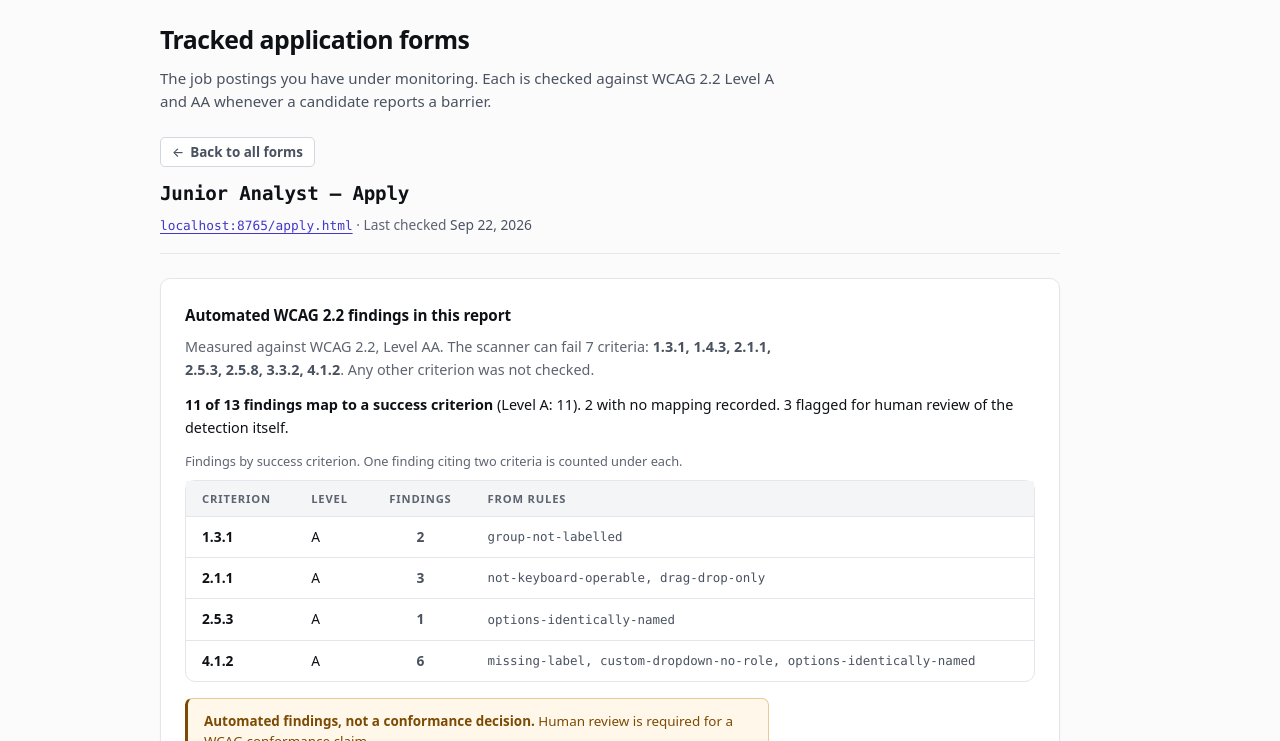
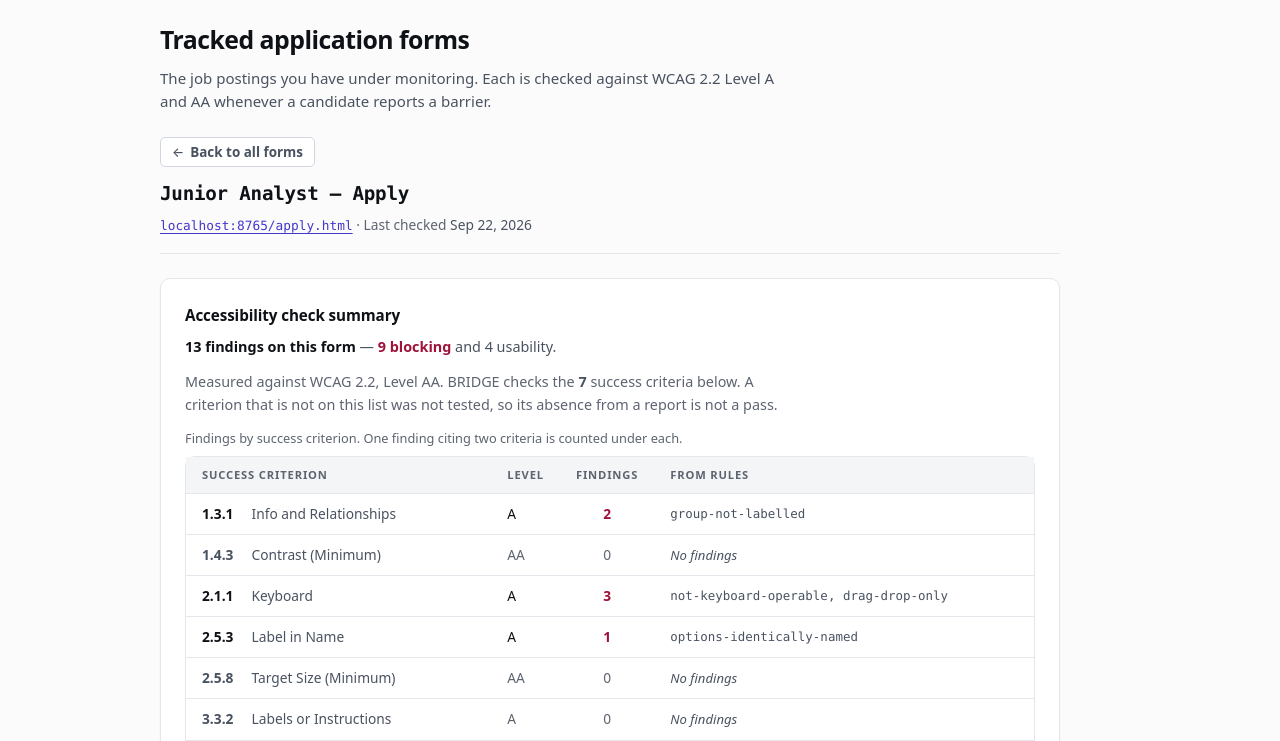
Before and after one commit to jaxwong/bridge, a website built with Vite: page dashboard/index.html in a window 1280 px wide. Both pictures are taken after a click on the button "Junior Analyst — Apply". Shown: the part 59-800 px from the top of the page. Built offline with nearby package versions, Linux system fonts and the light colour scheme.

Commit message:
Report summary shows how the form stands, not just what failed
"Automated WCAG 2.2 findings in this report" is now "Accessibility check
summary", and the section under it answers a different question.

It led with how many findings mapped to a criterion — a number about BRIDGE's
own bookkeeping, not about the form. It now leads with the finding count and
how many of them block somebody outright, which is what decides whether anyone
acts on it.

The criterion table listed only the four criteria with findings. It now lists
all seven the scanner reads, including the three with none, each with WCAG's
own name beside its number: "1.3.1 Info and Relationships" rather than "1.3.1".
An employer can see at a glance which guidelines their form touches and which
it does not.

That also turns the honesty caveat from a sentence into something visible. The
old copy said "the scanner can fail 7 criteria: 1.3.1, 1.4.3, …" in a run-on
list nobody reads. The table is that list, so what was looked at is on screen,
and anything absent from it was never tested. "No findings" is not "passes",
which is what the disclaimer under the table is still for.

Criterion names and levels are display data for a fixed public standard, held
in the dashboard because they say nothing about any rule — which criteria the
scanner checks remains the producer's to declare, and still arrives in
standard.checked. A criterion the producer starts checking before this table
knows it shows as its number alone rather than being dropped.

Not named "compliance check report": that word in an affirmative heading is the
claim this product must not make, and the page's own test fails the build on it.

dashboard typecheck 0, test 71/71, build 0, test:a11y 41/41 (was 38; three
assertions replaced with stronger ones, four added). extension e2e 219/219.

Co-Authored-By: Claude Opus 5 <noreply@anthropic.com>

```diff
--- a/dashboard/src/lib/wcag.ts
+++ b/dashboard/src/lib/wcag.ts
@@ -9,6 +9,25 @@
 // required for a WCAG conformance claim.
 
 import type { BarrierReport, ReportBarrier, WcagLevel } from './report.ts';
+
+/**
+ * The success criteria BRIDGE can report against, with WCAG's own titles and levels.
+ *
+ * Display data for a fixed public standard, not a judgement about any rule: which criteria
+ * the scanner checks is the producer's to say, and the report carries that list in
+ * `standard.checked`. This only puts a name and a level beside a number, because "1.3.1"
+ * on its own tells an employer nothing. A criterion the producer starts checking before
+ * this table knows it shows as its number alone rather than being dropped.
+ */
+export const CRITERIA: Record<string, { name: string; level: WcagLevel }> = {
+  '1.3.1': { name: 'Info and Relationships', level: 'A' },
+  '1.4.3': { name: 'Contrast (Minimum)', level: 'AA' },
+  '2.1.1': { name: 'Keyboard', level: 'A' },
+  '2.5.3': { name: 'Label in Name', level: 'A' },
+  '2.5.8': { name: 'Target Size (Minimum)', level: 'AA' },
+  '3.3.2': { name: 'Labels or Instructions', level: 'A' },
+  '4.1.2': { name: 'Name, Role, Value', level: 'A' },
+};
 
 export interface CriterionCount {
   criterion: string;
--- a/dashboard/src/main.ts
+++ b/dashboard/src/main.ts
@@ -6,7 +6,7 @@ import { compareLatest, countBySeverity } from './lib/compare.ts';
 import type { ComparedBarrier, Comparison } from './lib/compare.ts';
 import { groupByForm, parseReport } from './lib/report.ts';
 import type { BarrierReport, Form, Severity } from './lib/report.ts';
-import { findingsOf, summariseWcag } from './lib/wcag.ts';
+import { CRITERIA, findingsOf, summariseWcag } from './lib/wcag.ts';
 import { initTheme } from './lib/theme.ts';
 // DEMO STAND-IN. Nothing sends reports to this page yet, so it opens on one seeded report:
 // a real BRIDGE scan of the Acme Careers test form (extension/test/fixtures/acme/apply.html),
@@ -173,57 +173,77 @@ function barrierItem(b: ComparedBarrier): HTMLElement {
 }
 
 /**
- * Findings in the newest scan, counted by WCAG level and by success criterion. Counts only
- * — it says nothing about whether the form conforms, which no automated tool can decide.
+ * How the form stands against the guidelines BRIDGE checks.
+ *
+ * Every criterion the scanner reads is listed, not only the ones with findings. A table of
+ * four failing numbers answered "what did you find"; it did not answer "how does my form
+ * do", and it left the seven-criteria caveat as a run-on sentence nobody reads. Listing all
+ * of them makes the limit of the check visible instead of stated: what is on this table is
+ * what was looked at, and anything absent from it was never tested.
+ *
+ * "No findings" is not "passes", which is what the disclaimer below the table is for.
  */
 function wcagSummarySection(newest: BarrierReport): HTMLElement {
-  const s = summariseWcag(findingsOf(newest));
+  const findings = findingsOf(newest);
+  const s = summariseWcag(findings);
   const section = el('section', { class: 'wcag-summary' }, [
-    el('h3', { text: 'Automated WCAG 2.2 findings in this report' }),
+    el('h3', { text: 'Accessibility check summary' }),
   ]);
-
-  // The producer says which criteria it can fail. Naming them is what stops "no finding"
-  // from reading as "passed": every other criterion was simply never tested.
-  if (newest.standard) {
-    const { name, version, level, checked } = newest.standard;
-    section.append(el('p', { class: 'wcag-checked' }, [
-      `Measured against ${name} ${version}, Level ${level}. The scanner can fail ${checked.length} criteria: `,
-      el('span', { text: checked.join(', ') }),
-      '. Any other criterion was not checked.',
-    ]));
-  }
 
   if (s.total === 0) {
     section.append(el('p', { class: 'empty', text: 'This report found no barriers, so there is nothing to map.' }));
     return section;
   }
 
-  const levels = s.byLevel.length
-    ? s.byLevel.map((l) => `Level ${l.level}: ${l.count}`).join(' · ')
-    : 'none mapped';
-  section.append(el('p', {}, [
-    el('strong', { text: `${s.mapped} of ${s.total} findings map to a success criterion` }),
-    ` (${levels}). ${s.unmapped} with no mapping recorded.`,
-    s.reviewRequired ? ` ${s.reviewRequired} flagged for human review of the detection itself.` : '',
+  const blocking = findings.filter((b) => b.severity === 'blocking').length;
+  const usability = findings.filter((b) => b.severity === 'usability').length;
+  section.append(el('p', { class: 'summary-lead' }, [
+    el('strong', { text: `${s.total} ${s.total === 1 ? 'finding' : 'findings'} on this form` }),
+    ' — ',
+    el('strong', { class: 'lead-blocking', text: `${blocking} blocking` }),
+    ` and ${usability} usability.`,
   ]));
 
-  if (s.byCriterion.length) {
+  // The producer says which criteria it can fail. Naming them all is what stops "no
+  // finding" from reading as "passed": every other criterion was simply never tested.
+  const checked = newest.standard?.checked ?? s.byCriterion.map((c) => c.criterion);
+  if (newest.standard) {
+    const { name, version, level } = newest.standard;
+    section.append(el('p', { class: 'wcag-checked' }, [
+      `Measured against ${name} ${version}, Level ${level}. BRIDGE checks the `,
+      el('span', { text: String(checked.length) }),
+      ' success criteria below. A criterion that is not on this list was not tested, so its absence from a report is not a pass.',
+    ]));
+  }
+
+  const found = new Map(s.byCriterion.map((c) => [c.criterion, c]));
   section.append(el('table', { class: 'wcag-table' }, [
     el('caption', { text: 'Findings by success criterion. One finding citing two criteria is counted under each.' }),
     el('thead', {}, [el('tr', {}, [
-        el('th', { scope: 'col', text: 'Criterion' }),
+      el('th', { scope: 'col', text: 'Success criterion' }),
       el('th', { scope: 'col', text: 'Level' }),
       el('th', { scope: 'col', text: 'Findings' }),
       el('th', { scope: 'col', text: 'From rules' }),
     ])]),
-      el('tbody', {}, s.byCriterion.map((c) => el('tr', {}, [
-        el('th', { scope: 'row', text: c.criterion }),
-        el('td', { text: c.level }),
-        el('td', { class: 'count', text: String(c.count) }),
-        el('td', { text: c.rules.join(', ') }),
-      ]))),
+    el('tbody', {}, checked.map((id) => {
+      const hit = found.get(id);
+      const meta = CRITERIA[id];
+      return el('tr', { class: hit ? 'crit crit--hit' : 'crit crit--clear' }, [
+        el('th', { scope: 'row' }, [
+          el('span', { class: 'crit__id', text: id }),
+          ...(meta ? [el('span', { class: 'crit__name', text: meta.name })] : []),
+        ]),
+        el('td', { text: meta?.level ?? hit?.level ?? '' }),
+        el('td', { class: 'count', text: hit ? String(hit.count) : '0' }),
+        el('td', hit ? {} : { class: 'crit__none' }, [hit ? hit.rules.join(', ') : 'No findings']),
+      ]);
+    })),
   ]));
-  }
+
+  const tail: string[] = [];
+  if (s.unmapped) tail.push(`${s.unmapped} ${s.unmapped === 1 ? 'finding is' : 'findings are'} not mapped to a criterion`);
+  if (s.reviewRequired) tail.push(`${s.reviewRequired} need a person to confirm the detection`);
+  if (tail.length) section.append(el('p', { class: 'wcag-tail', text: `${tail.join('. ')}.` }));
 
   section.append(el('p', { class: 'disclaimer', role: 'note' }, [
     el('strong', { text: 'Automated findings, not a conformance decision. ' }),
--- a/dashboard/src/style.css
+++ b/dashboard/src/style.css
@@ -719,7 +719,36 @@ ul.barriers { list-style: none; margin: 0; padding: 0; display: grid; gap: var(-
 .wcag-summary > h3 { margin-top: var(--s2); }
 .wcag-summary > p { font-size: 0.9rem; }
 .wcag-summary strong { font-weight: 650; }
+/* The headline: how many, and how bad. */
+.summary-lead { font-size: 1rem; color: var(--text-2); }
+.summary-lead strong { color: var(--text); font-weight: 660; }
+.summary-lead .lead-blocking { color: var(--danger); }
+
 .wcag-checked { color: var(--text-3); font-size: 0.84rem; max-width: 76ch; }
+.wcag-checked span { color: var(--text-2); font-weight: 600; }
+.wcag-tail { color: var(--text-3); font-size: 0.84rem; margin-top: -4px; }
+
+/* A criterion reads as "number, then what it is". The number is the anchor, the name is
+   what makes it mean anything to somebody who does not have WCAG memorised. */
+/* The criterion column gets the width its names need, so "Info and Relationships" does
+   not break across two lines at the cell edge. */
+.wcag-table thead th:first-child { width: 36%; }
+.wcag-table tbody th[scope="row"] { white-space: nowrap; }
+.crit__id {
+  display: inline-block;
+  min-width: 3.6em;
+  font-variant-numeric: tabular-nums;
+  font-weight: 680;
+  color: var(--text);
+}
+.crit__name { color: var(--text-2); font-weight: 500; }
+/* A row with nothing found is quieter, but still present: that it was looked at is the
+   point of listing it. */
+.crit--clear th, .crit--clear td { color: var(--text-3); }
+.crit--clear .crit__id { color: var(--text-2); font-weight: 600; }
+.crit--clear .count { color: var(--text-3); font-weight: 500; }
+.crit__none { font-style: italic; font-family: var(--font) !important; font-size: 0.82rem !important; }
+.crit--hit .count { color: var(--danger); font-weight: 700; }
 .wcag-checked span { font-variant-numeric: tabular-nums; color: var(--text-2); font-weight: 550; }
 
 .wcag-table { margin: var(--s3) 0 var(--s4); box-shadow: none; }
```
Also changed, not shown: dashboard/test/a11y.mjs (+21 -8 lines). Lines whose indentation alone changed are shown as unchanged.
